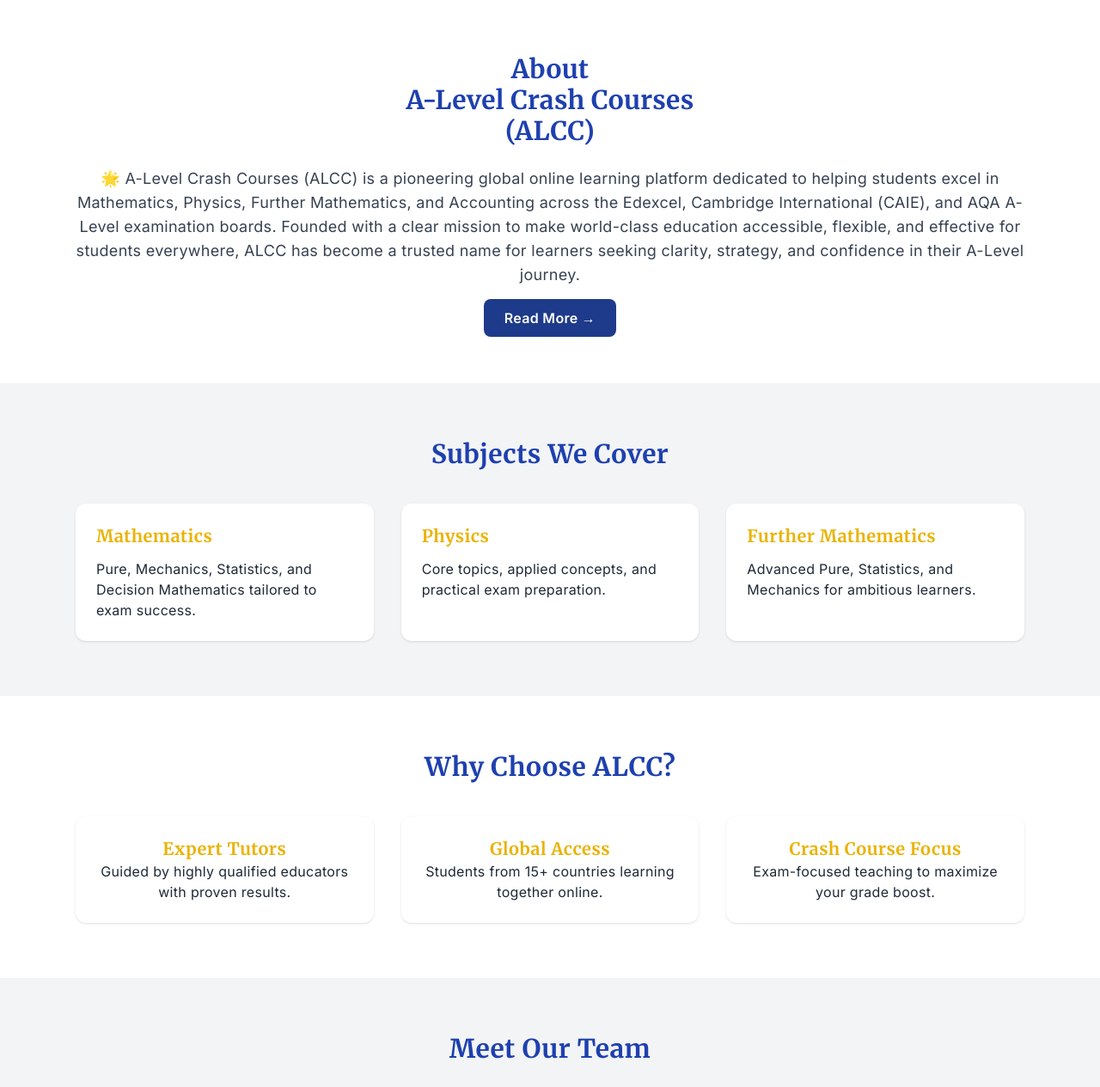
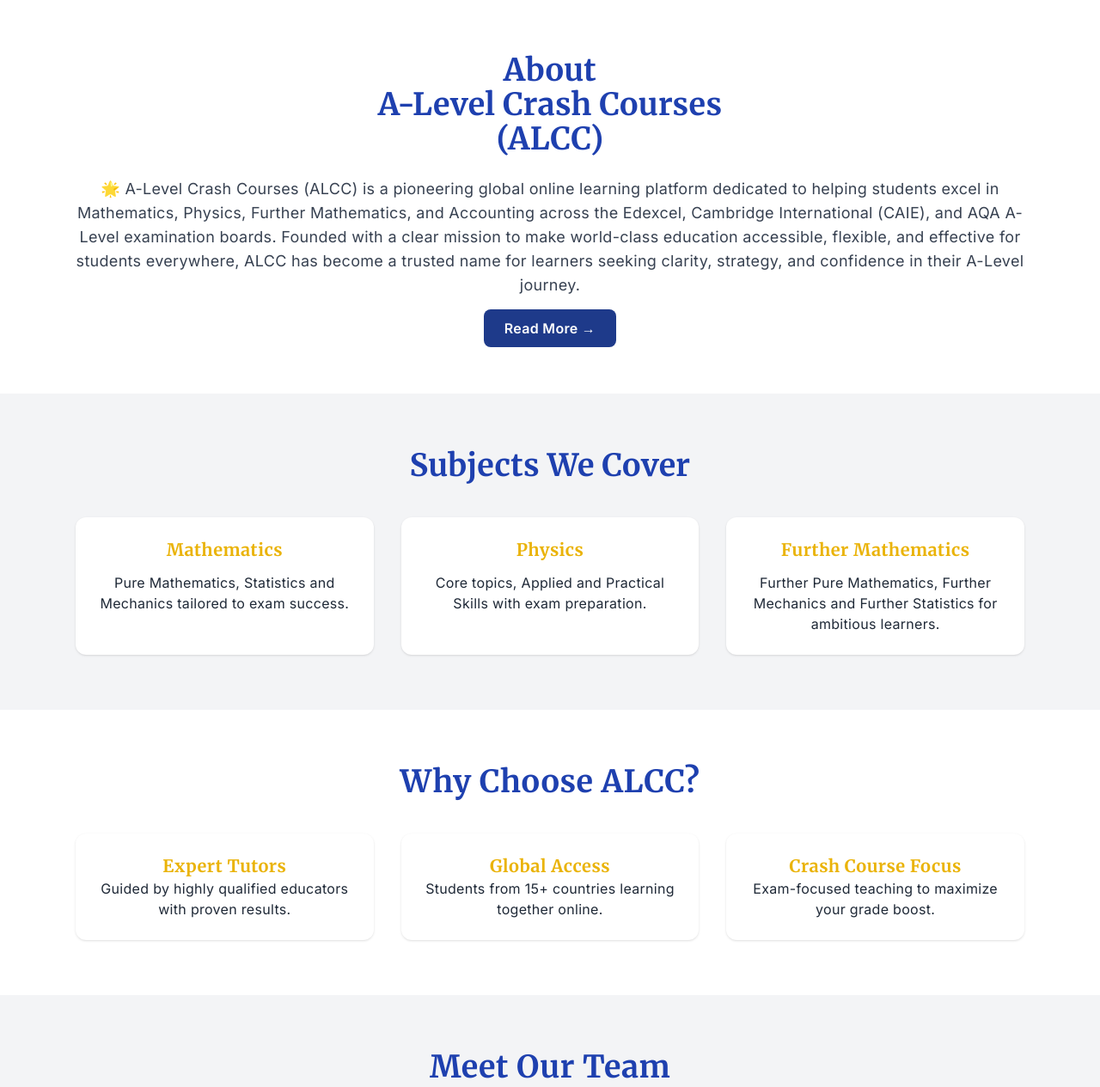
Before and after one commit to mdtajrianrashid/a-level-crash-courses-alcc-website, a plain HTML site: page index.html in a window 1280 px wide. Shown: the part 802-2067 px from the top of the page at 86% size. Drawn offline with nearby package versions, Linux system fonts and the light colour scheme.

Commit message:
h2 = 4xl

```diff
--- a/index.html
+++ b/index.html
@@ -19,6 +19,11 @@
   letter-spacing: 0.3px;   /* formal touch */
   font-weight: 400;        /* regular for body text */
   color: #1a1a1a;          /* dark academic gray for text */
+}
+
+.merriweather{
+  font-family: 'Merriweather', serif;
+  color: white;
 }
 
 .hero-bg {
@@ -75,11 +80,6 @@ section {
     100% {
         background-image: url('./images/hero-bg-1.png'); /* loops back */
     }
-}
-
-h1{
-  font-family: 'Merriweather', serif;
-  color: white;
 }
 
 h2, h3, h4, h5, h6 {
@@ -239,7 +239,7 @@ strong, b {
   <!-- Hero -->
   <section class="pt-6 md:pt-24 hero-bg text-white text-center flex items-center justify-center min-h-screen">
   <div class="max-w-4xl mx-auto py-20 px-4 fade-in">
-    <h1 class="text-4xl md:text-6xl font-black">
+    <h1 class="merriweather text-4xl md:text-6xl font-black">
       A-Level Crash Courses <br class="md:hidden">(ALCC)
     </h1>
     <p class="mt-6 text-lg md:text-xl">
@@ -263,7 +263,7 @@ strong, b {
 
   <!-- About -->
   <section id="about" class="py-16 max-w-6xl mx-auto px-6 fade-in">
-  <h1 class="text-3xl font-bold text-center text-blue-800">About<br>A-Level Crash Courses<br>(ALCC)</h1>
+  <h1 class="merriweather text-4xl font-bold text-center text-blue-800">About<br>A-Level Crash Courses<br>(ALCC)</h1>
 
   <div id="about-container" class="relative">
     <div id="about-text" class="text-center text-lg text-gray-700 mt-6 space-y-4">
@@ -274,30 +274,29 @@ strong, b {
 
   <!-- ✅ Read more Button -->
   <div class="mt-6 text-center">
-  <a href="about.html"
+  <a href="./about.html"
      class="bg-blue-900 text-white font-semibold px-6 py-3 rounded-lg hover:bg-yellow-400 hover:text-blue-900 transition">
     Read More →
   </a>
 </div>
 </section>
 
-
   <!-- Subjects -->
-  <section id="subjects" class="bg-gray-100 py-16 fade-in">
+  <section id="subjects" class="text-center bg-gray-100 py-16 fade-in">
     <div class="max-w-6xl mx-auto px-6">
-      <h2 class="text-3xl font-bold text-center text-blue-800">Subjects We Cover</h2>
+      <h1 class="merriweather text-4xl font-bold text-center text-blue-800">Subjects We Cover</h1>
       <div class="grid md:grid-cols-3 gap-8 mt-10">
         <div class="bg-white p-6 rounded-xl shadow hover:shadow-xl transform hover:-translate-y-2 transition">
           <h3 class="text-xl font-semibold text-yellow-500">Mathematics</h3>
-          <p class="mt-3">Pure, Mechanics, Statistics, and Decision Mathematics tailored to exam success.</p>
+          <p class="mt-3">Pure Mathematics, Statistics and Mechanics tailored to exam success.</p>
         </div>
         <div class="bg-white p-6 rounded-xl shadow hover:shadow-xl transform hover:-translate-y-2 transition">
           <h3 class="text-xl font-semibold text-yellow-500">Physics</h3>
-          <p class="mt-3">Core topics, applied concepts, and practical exam preparation.</p>
+          <p class="mt-3">Core topics, Applied and Practical Skills with exam preparation.</p>
         </div>
         <div class="bg-white p-6 rounded-xl shadow hover:shadow-xl transform hover:-translate-y-2 transition">
           <h3 class="text-xl font-semibold text-yellow-500">Further Mathematics</h3>
-          <p class="mt-3">Advanced Pure, Statistics, and Mechanics for ambitious learners.</p>
+          <p class="mt-3">Further Pure Mathematics, Further Mechanics and Further Statistics for ambitious learners.</p>
         </div>
       </div>
     </div>
@@ -305,7 +304,7 @@ strong, b {
 
   <!-- Why Choose Us -->
   <section id="why" class="py-16 max-w-6xl mx-auto px-6 text-center fade-in">
-    <h2 class="text-3xl font-bold text-blue-800">Why Choose ALCC?</h2>
+    <h2 class="text-4xl font-bold text-blue-800">Why Choose ALCC?</h2>
     <div class="grid md:grid-cols-3 gap-8 mt-10">
       <div class="p-6 bg-white shadow rounded-xl hover:shadow-xl transform hover:scale-105 transition">
         <h3 class="text-xl font-semibold text-yellow-500">Expert Tutors</h3>
@@ -325,7 +324,7 @@ strong, b {
   <!-- Team -->
   <section id="team" class="bg-gray-100 py-16 fade-in">
     <div class="max-w-6xl mx-auto px-6 text-center">
-      <h2 class="text-3xl font-bold text-blue-800">Meet Our Team</h2>
+      <h2 class="text-4xl font-bold text-blue-800">Meet Our Team</h2>
       <div class="grid md:grid-cols-4 gap-8 mt-10">
         <div class="bg-white p-6 rounded-xl shadow hover:shadow-lg transform hover:-translate-y-2 transition">
           <h3 class="font-semibold text-lg">Tajrian Rashid</h3>
@@ -349,7 +348,7 @@ strong, b {
 
   <!-- Contact -->
 <section id="contact" class="py-16 max-w-6xl mx-auto px-6 text-center fade-in">
-  <h2 class="text-3xl font-bold text-blue-800">Contact Us</h2>
+  <h2 class="text-4xl font-bold text-blue-800">Contact Us</h2>
   <p class="mt-4">Reach us anytime for enrollment & inquiries.</p>
   <div class="mt-6 space-y-3">
     <p>📧 Email: <a href="mailto:alevelcrashcourses@gmail.com" class="text-blue-600 hover:underline">alevelcrashcourses@gmail.com</a></p>
```
